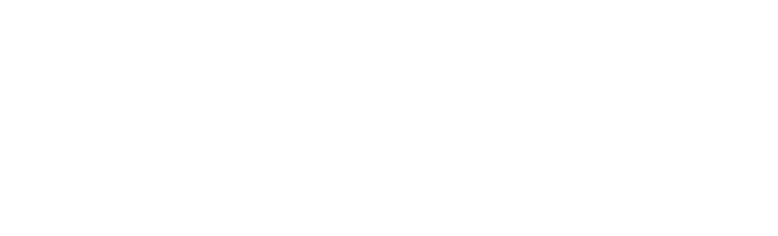
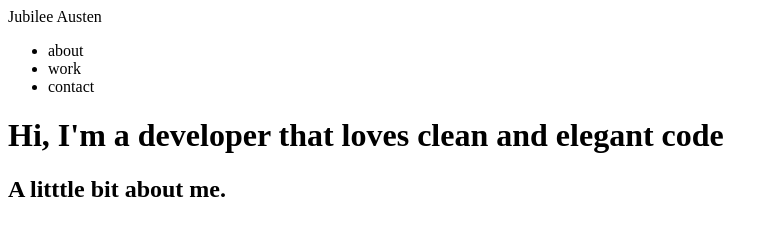
Before and after one commit to zxcvanikabnm/jubilee-austen, a plain HTML site: page index.html in a window 1280 px wide. Shown: the whole page, without its empty margins (0-778 px from the left). Drawn offline with Linux system fonts and the light colour scheme.

Commit message:
started html

```diff
--- a/index.html
+++ b/index.html
@@ -1,4 +1,4 @@
-<!doctype html>
+<!-- <!doctype html>
 <html lang="en">
     <head>
         <title>Title Goes here</title>
@@ -6,4 +6,39 @@
     <body>
 
     </body>
+</html> -->
+
+<!DOCTYPE html>
+<html lang="en">
+<head>
+    <meta charset="UTF-8">
+    <meta http-equiv="X-UA-Compatible" content="IE=edge">
+    <meta name="viewport" content="width=device-width, initial-scale=1.0">
+    <title>Jubilee Austen Portfolio</title>
+</head>
+<body>
+    <header>
+        <div>Jubilee Austen</div>
+        <nav>
+            <ul>
+                <li><a>about</a></li>
+                <li><a>work</a></li>
+                <li><a>contact</a></li>
+            </ul>
+        </nav>
+    </header>
+    <main>
+        <h1>Hi, I'm a developer that loves clean and elegant code</h1>
+    </main>
+    <section>
+        <h2>A litttle bit about me.</h2>
+
+    </section>
+    <section>
+
+    </section>
+    <footer>
+
+    </footer>
+</body>
 </html>
```
